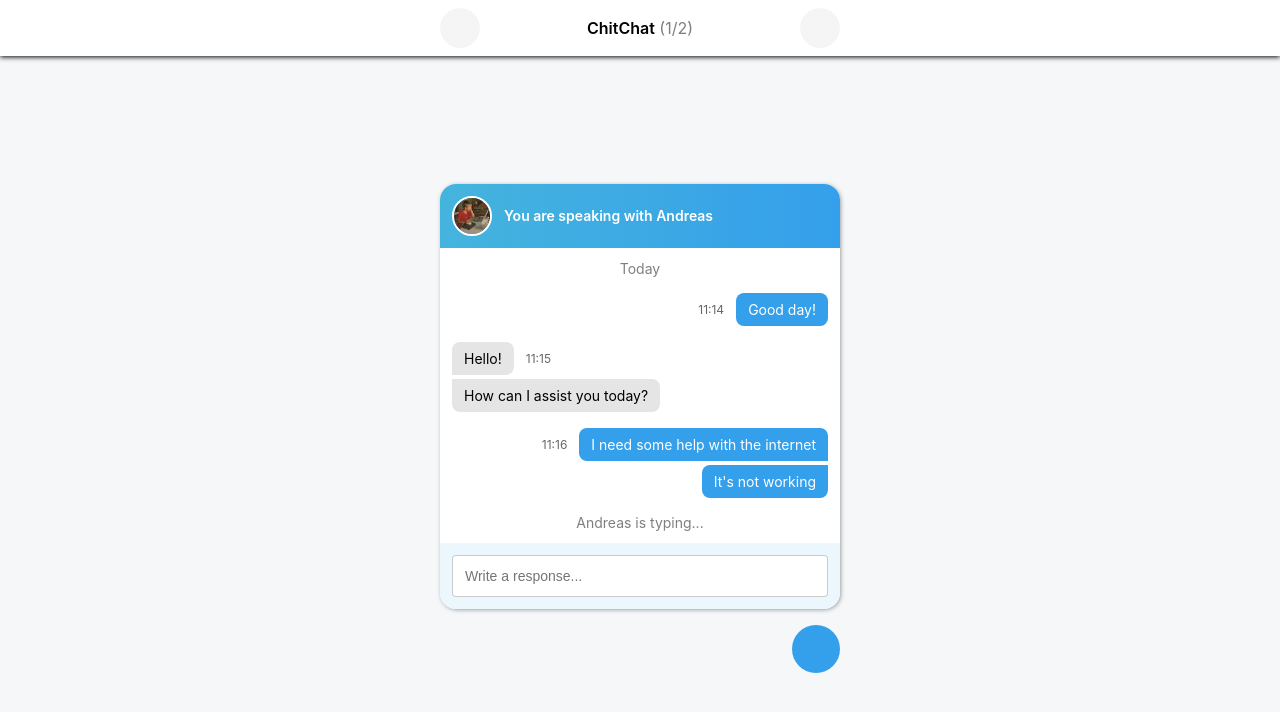
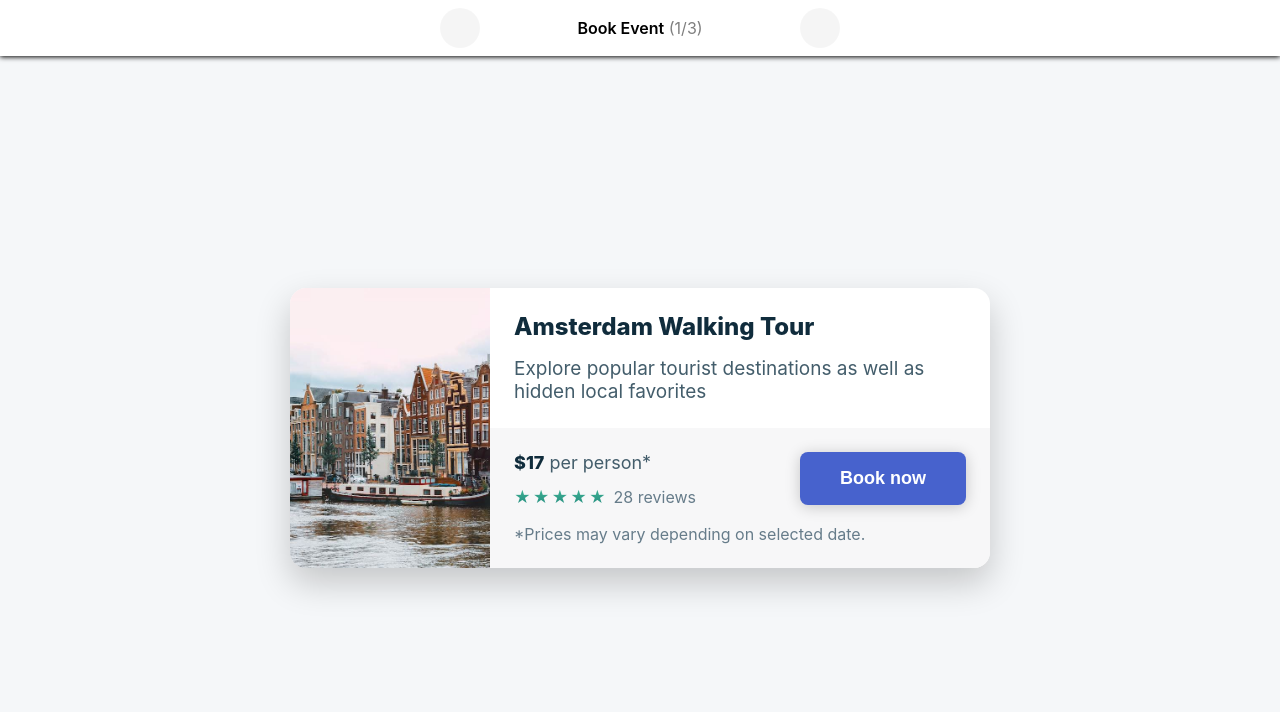
Before and after one commit to c-ehrlich/nice-ui-components, a React (Create React App) app: page / in a window 1280 px wide. Shown: the top 712 px of the page. Built offline with nearby package versions, Linux system fonts and the light colour scheme; some icons are missing.

Commit message:
Create 'Book Event' component

```diff
--- a/src/App.tsx
+++ b/src/App.tsx
@@ -2,6 +2,7 @@ import { useState } from 'react';
 import { ArrowBigLeft, ArrowBigRight } from 'tabler-icons-react';
 import './App.css';
 import AddComment from './components/AddComment';
+import BookEvent from './components/BookEvent';
 import ChitChat from './components/ChitChat';
 
 type Page = {
@@ -11,7 +12,8 @@ type Page = {
 };
 
 const pages: Page[] = [
-  { component: <ChitChat />, url: 'chitchat', name: 'ChitChat' },
+  { component: <BookEvent />, url: 'bookevent', name: 'Book Event' },
+  { component: <ChitChat />, url: 'chitchat', name: 'Chat' },
   { component: <AddComment />, url: 'addcomment', name: 'Add Comment' },
 ];
 
--- /dev/null
+++ b/src/components/BookEvent.tsx
@@ -0,0 +1,42 @@
+import styles from '../css/BookEvent.module.css';
+import Amsterdam from '../static/Amsterdam.jpg';
+
+function BookEvent() {
+  return (
+    <div className={styles.container}>
+      <div className={styles.bookEvent}>
+        <div className={styles.imageContainer}>
+          <img className={styles.image} src={Amsterdam} alt='Amsterdam Walking Tour' />
+        </div>
+        <div className={styles.header}>
+          <h2 className={styles.title}>Amsterdam Walking Tour</h2>
+          <p className={styles.subTitle}>
+            Explore popular tourist destinations as well as hidden local
+            favorites
+          </p>
+        </div>
+        <div className={styles.details}>
+          <div className={styles.price}>
+            <span className={styles.priceCost}>$17</span> per person*
+          </div>
+          <div className={styles.reviews}>
+            <span className={styles.reviewStars}>
+              <span className={styles.star}>★</span>
+              <span className={styles.star}>★</span>
+              <span className={styles.star}>★</span>
+              <span className={styles.star}>★</span>
+              <span className={styles.star}>★</span>
+            </span>
+            <span className={styles.reviewCount}>28 reviews</span>
+          </div>
+          <button className={styles.bookButton}>Book now</button>
+          <div className={styles.note}>
+            *Prices may vary depending on selected date.
+          </div>
+        </div>
+      </div>
+    </div>
+  );
+}
+
+export default BookEvent;
--- /dev/null
+++ b/src/css/BookEvent.module.css
@@ -0,0 +1,156 @@
+.container {
+  width: 100%;
+  max-width: 700px;
+  margin: 8px;
+}
+
+.bookEvent {
+  display: grid;
+  background-color: white;
+  border-radius: 16px;
+  grid-template-areas:
+    'image header'
+    'image details';
+  grid-template-columns: 200px auto;
+  grid-template-rows: 140px 140px;
+  overflow: hidden;
+  /* box-shadow: 0 15px 35px hsla(0, 0, 0, .2); */
+  box-shadow: 0 15px 35px rgba(0, 0, 0, 0.2);
+}
+
+@media (max-width: 620px) {
+  .bookEvent {
+    grid-template-areas:
+      'image'
+      'header'
+      'details';
+    grid-template-columns: auto;
+    grid-template-rows: auto auto auto;
+  }
+}
+/* TODO: mobile layout */
+
+.imageContainer {
+  grid-area: image;
+  object-fit: cover;
+  overflow: hidden;
+}
+.image {
+  height: 100%;
+}
+
+@media (max-width: 620px) {
+  .image {
+    height: auto;
+    width: 100%;
+  }
+}
+
+.header {
+  grid-area: header;
+  padding: 24px;
+  display: flex;
+  flex-direction: column;
+  gap: 16px;
+}
+
+.title {
+  margin: 0;
+  font-weight: 800;
+  color: hsl(202, 57%, 15%);
+  font-stretch: extra-expanded;
+}
+
+.subTitle {
+  margin: 0;
+  color: hsl(201, 23%, 34%);
+  font-size: 19px;
+}
+
+.details {
+  grid-area: details;
+  background-color: hsl(204, 2%, 97%);
+  padding: 24px;
+  display: grid;
+  grid-template-areas:
+    'price button'
+    'reviews button'
+    'note note';
+  gap: 8px;
+}
+
+@media (max-width: 420px) {
+  .details {
+    grid-template-areas:
+      'price'
+      'reviews'
+      'note'
+      'button';
+  }
+}
+
+.price {
+  grid-area: price;
+  color: hsl(201, 23%, 34%);
+  font-size: 18px;
+}
+
+.priceCost {
+  color: hsl(202, 57%, 15%);
+  font-weight: 800;
+}
+
+.reviews {
+  grid-area: reviews;
+  display: flex;
+  gap: 8px;
+  color: hsl(203, 15%, 47%);
+}
+
+.reviewStars {
+  display: flex;
+  gap: 2px;
+}
+
+.star {
+  background-image: linear-gradient(to bottom, #42b696, #197e77);
+  background-clip: text;
+  -webkit-text-fill-color: transparent;
+}
+
+.bookButton {
+  grid-area: button;
+  font-size: 18px;
+  border: none;
+  padding: 16px 40px;
+  align-self: start;
+  justify-self: end;
+  background-color: hsl(228, 57%, 54%);
+  color: white;
+  font-weight: 700;
+  border-radius: 8px;
+  cursor: pointer;
+  box-shadow: 0 2px 15px rgba(0, 0, 0, 0.2);
+  transition: all 0.15s ease-in;
+}
+.bookButton:hover {
+  background-color: hsl(228, 75%, 63%);
+}
+@media (max-width: 420px) {
+  .bookButton {
+    width: 100%;
+    margin-top: 8px;
+  }
+}
+
+.note {
+  grid-area: note;
+  align-self: end;
+  color: hsl(203, 15%, 47%);
+}
+
+@media (max-width: 620px) {
+  .note {
+    margin-top: 16px;
+  }
+}
```
Also changed, not shown: src/static/Amsterdam.jpg (added), 1 other file (tests, documents, lock files or other folders).
